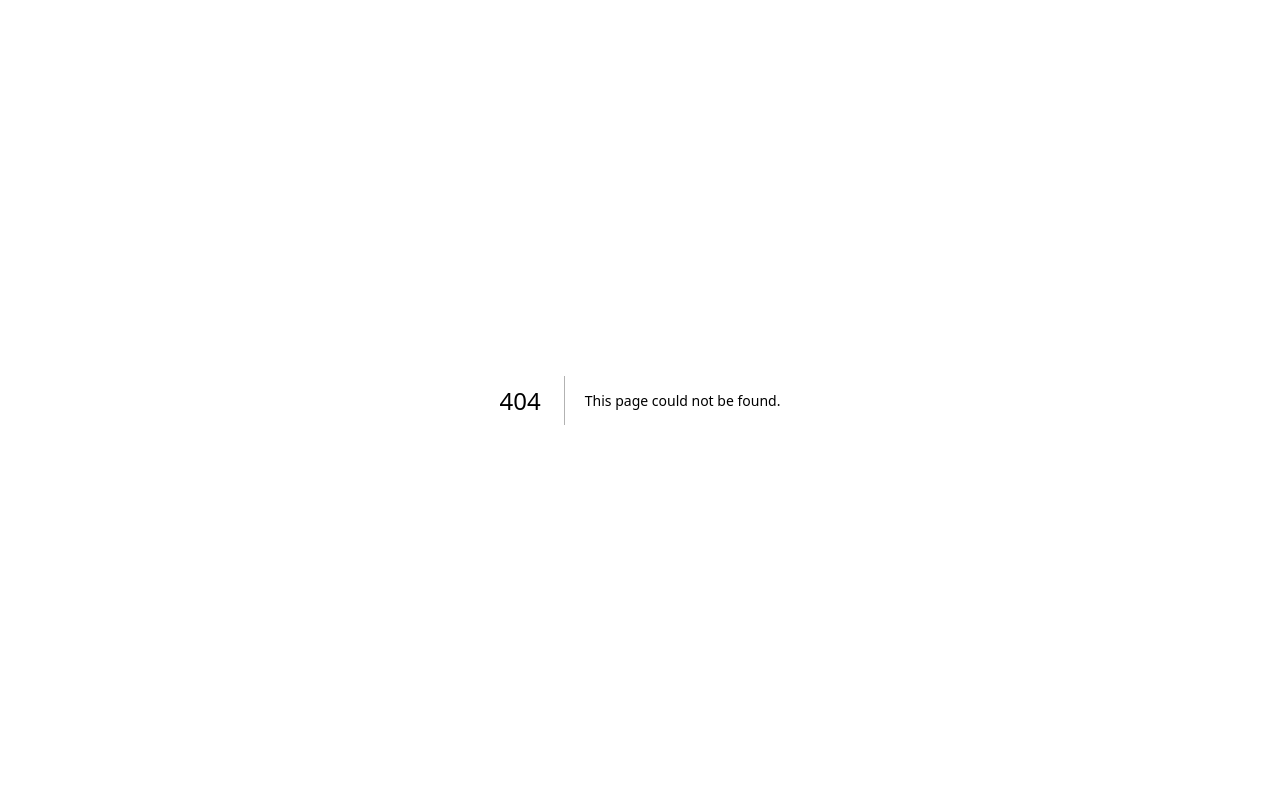
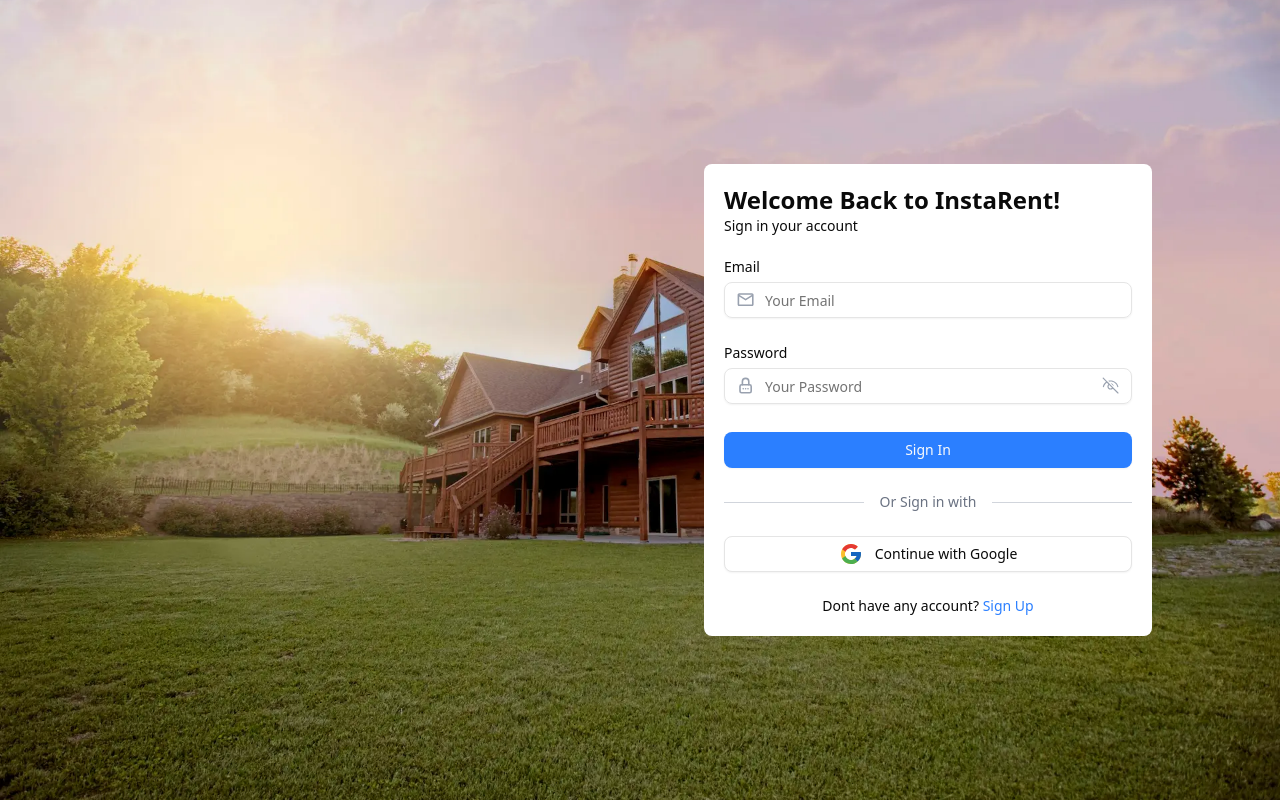
Before and after one commit to Shahmeer43/instarent_fe, a Next.js app: page /signin in a window 1280 px wide. Before the commit this address had no page. Built offline with nearby package versions, Linux system fonts and the light colour scheme; no server answers.

Commit message:
sign in and sign up page UI completed

```diff
--- /dev/null
+++ b/shared/components/SignIn/SignIn.jsx
@@ -0,0 +1,107 @@
+"use client";
+
+import { useState } from "react";
+import { VscEye } from "react-icons/vsc";
+import { useForm } from "react-hook-form";
+import { VscEyeClosed } from "react-icons/vsc";
+import { MdOutlineEmail } from "react-icons/md";
+import { TbLockPassword } from "react-icons/tb";
+
+import { Google } from "@/assets/svgs";
+import { signInSchema } from "@/schemas";
+import Input from "../CustomInput/CustomInput";
+import Label from "../CustomLabel/CustomLabel";
+import { joiResolver } from "@hookform/resolvers/joi";
+import ErrorMessage from "../ErrorMessage/ErrorMessage";
+import CustomButton from "../CustomButton/CustomButton";
+import GoogleAuthButton from "../GoogleAuthButton/GoogleAuthButton";
+
+const SignIn = () => {
+  const [showPass, setShowPass] = useState(false);
+
+  const togglePass = () => setShowPass((prev) => !prev);
+
+  const {
+    register,
+    handleSubmit,
+    formState: { errors },
+  } = useForm({
+    resolver: joiResolver(signInSchema),
+  });
+
+  const onSubmit = (data) => {
+    console.log("Form Data:", data);
+  };
+
+  return (
+    <form
+      onSubmit={handleSubmit(onSubmit)}
+      className="bg-white flex flex-col gap-y-6 p-5 rounded-md"
+    >
+      <div>
+        <p className="text-2xl font-semibold">Welcome Back to InstaRent!</p>
+        <p className="text-sm">Sign in your account</p>
+      </div>
+      <div>
+        <div>
+          <Label htmlFor="email" text="Email" className="mb-2" />
+          <Input
+            id="email"
+            type="email"
+            placeholder="Your Email"
+            register={register("email")}
+            leftIcon={<MdOutlineEmail />}
+          />
+          <ErrorMessage message={errors?.email?.message} />
+        </div>
+        <div>
+          <Label htmlFor="password" text="Password" className="mb-2" />
+          <Input
+            id="password"
+            placeholder="Your Password"
+            leftIcon={<TbLockPassword />}
+            register={register("password")}
+            type={`${showPass ? "text" : "password"}`}
+            rightIcon={
+              showPass ? (
+                <VscEye onClick={togglePass} />
+              ) : (
+                <VscEyeClosed onClick={togglePass} />
+              )
+            }
+          />
+          <ErrorMessage message={errors?.password?.message} />
+        </div>
+        <CustomButton
+          type="submit"
+          content="Sign In"
+          className="w-full bg-blue-500 hover:bg-blue-600 cursor-pointer"
+        />
+      </div>
+
+      <div className="flex gap-y-6 flex-col">
+        <div className="flex items-center">
+          <div className="flex-grow border-t border-gray-300"></div>
+          <span className="mx-4 text-gray-500 text-sm">Or Sign in with</span>
+          <div className="flex-grow border-t border-gray-300"></div>
+        </div>
+        <GoogleAuthButton
+          type="button"
+          variant="outline"
+          className="cursor-pointer rounded-md hover:bg-gray-200"
+          content={
+            <div className="flex items-center gap-x-3 text-wrap">
+              <Google className="size-6" /> Continue with Google
+            </div>
+          }
+        />
+        <p className="text-sm text-center">
+          Dont have any account?{" "}
+          <span className="text-blue-500 font-medium">Sign Up</span>
+        </p>
+      </div>
+    </form>
+  );
+};
+
+export default SignIn;
--- a/shared/components/index.js
+++ b/shared/components/index.js
@@ -1,3 +1,4 @@
+import SignIn from "./SignIn/SignIn";
 import SignUp from "./SignUp/SignUp";
 import CustomInput from "./CustomInput/CustomInput";
 import CustomLabel from "./CustomLabel/CustomLabel";
@@ -6,6 +7,7 @@ import CustomButton from "./CustomButton/CustomButton";
 import GoogleAuthButton from "./GoogleAuthButton/GoogleAuthButton";
 
 export {
+  SignIn,
   SignUp,
   CustomInput,
   CustomLabel,
--- /dev/null
+++ b/src/app/signin/page.jsx
@@ -0,0 +1,19 @@
+import Image from "next/image";
+
+import { SignIn } from "../../../shared";
+import bg from "@/assets/images/instarent_auth_bg.webp";
+
+const SignInPage = () => {
+  return (
+    <div className="relative w-full min-h-screen flex justify-center items-center overflow-x-hidden overflow-y-auto">
+      <Image fill src={bg} priority alt="background" className="object-cover" />
+      <div className="relative z-10 w-[80%] flex justify-center lg:justify-end">
+        <div className="w-full max-w-md">
+          <SignIn />
+        </div>
+      </div>
+    </div>
+  );
+};
+
+export default SignInPage;
--- /dev/null
+++ b/src/app/signup/page.jsx
@@ -0,0 +1,19 @@
+import Image from "next/image";
+
+import { SignUp } from "../../../shared";
+import bg from "@/assets/images/instarent_auth_bg.webp";
+
+const SignUpPage = () => {
+  return (
+    <div className="relative w-full min-h-screen flex justify-center items-center overflow-x-hidden overflow-y-auto">
+      <Image fill src={bg} priority alt="background" className="object-cover" />
+      <div className="relative z-10 w-[80%] flex justify-center lg:justify-end">
+        <div className="w-full max-w-md">
+          <SignUp />
+        </div>
+      </div>
+    </div>
+  );
+};
+
+export default SignUpPage;
--- a/src/schemas/signUpSchema.js
+++ b/src/schemas/authSchema.js
@@ -23,4 +23,15 @@ const signUpSchema = Joi.object({
     }),
 });
 
-export { signUpSchema };
+const signInSchema = Joi.object({
+  email: Joi.string().email({ tlds: false }).required().messages({
+    "string.empty": "Please enter your email address",
+    "string.email": "Please enter a valid email address",
+  }),
+
+  password: Joi.string().required().messages({
+    "string.empty": "Please enter your password",
+  }),
+});
+
+export { signUpSchema, signInSchema };
--- a/src/schemas/index.js
+++ b/src/schemas/index.js
@@ -1 +1 @@
-export * from "./signUpSchema";
+export * from "./authSchema";
```
